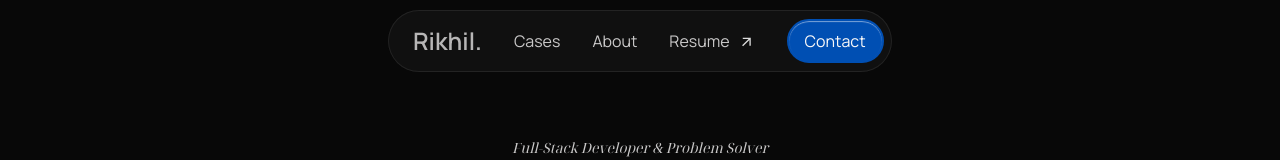
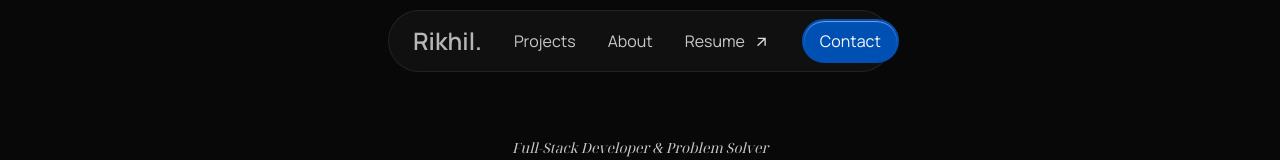
Before and after one commit to Rikhil06/Portfolio, a Next.js app: page / in a window 1280 px wide. Shown: the top 160 px of the page. Built offline with nearby package versions, Linux system fonts and the light colour scheme.

Commit message:
Update Nav link from cases to projects

```diff
--- a/components/Navbar.tsx
+++ b/components/Navbar.tsx
@@ -47,7 +47,7 @@ export default function Navbar() {
             <Link href="/" className='text-2xl pl-4 opacity-[.9] font-semibold' onClick={handleNavLinkClick}>Rikhil.</Link>
             <div className={`items-center md:flex ${isNavOpen ? 'flex absolute flex-col items-start top-[60px] bg-[#101010] w-full h-screen left-0 right-0' : 'hidden'}`}>
                 <button onClick={handleCasesClick} className='h-8 px-4 py-2 flex items-center justify-center cursor-pointer md:text-[16px] text-5xl md:my-0 my-10'>
-                    Cases
+                    Projects
                 </button>
                 <Link href="/about" className='h-8 px-4 py-2 flex items-center justify-center md:text-[16px] text-5xl md:my-0 my-10' onClick={handleNavLinkClick}>
                     About
```
